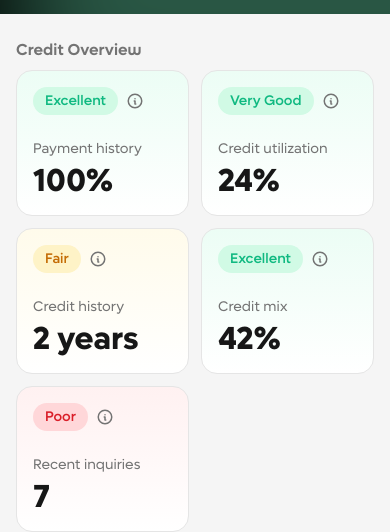
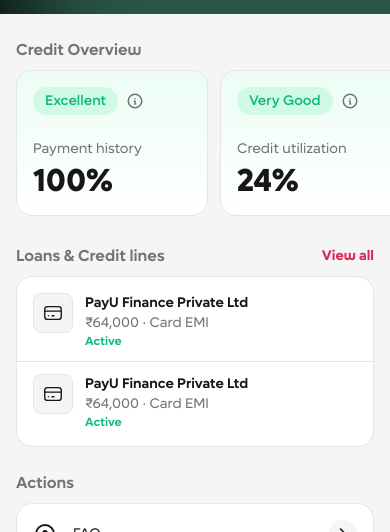
Before and after one commit to jothachil/credit-score-repo, a Next.js app: page /score in a window 390 px wide. Shown: the part 312-844 px from the top of the page. Built offline with nearby package versions, Linux system fonts and the light colour scheme.

Commit message:
Enhance ImpactCard layout by adjusting button width for better responsiveness. Update CreditScore component to implement a full-bleed horizontal scroll for impact factors, improving visual alignment and user experience.

```diff
--- a/app/score/page.js
+++ b/app/score/page.js
@@ -231,7 +231,7 @@
     <button
       type="button"
       onClick={onClick}
-      className={`flex cursor-pointer flex-col gap-6 rounded-2xl border border-border-primary bg-gradient-to-b to-background-primary p-4 text-left ${tone.card}`}
+      className={`flex w-48 shrink-0 snap-start cursor-pointer flex-col gap-6 rounded-2xl border border-border-primary bg-gradient-to-b to-background-primary p-4 text-left ${tone.card}`}
     >
       <div className="flex items-center justify-between gap-2">
         <span
@@ -431,8 +431,9 @@
           <h2 className="text-sm leading-6 font-semibold text-content-secondary">
             Credit Overview
           </h2>
-          {/* 2×3 grid — six impact factors, two per row. */}
-          <div className="grid grid-cols-2 gap-3">
+          {/* Full-bleed horizontal scroll: -mx-4/px-4 lets cards run to the
+              frame edge while the first card still aligns with the section. */}
+          <div className="-mx-4 flex snap-x snap-mandatory gap-3 overflow-x-auto overscroll-x-contain scroll-px-4 px-4 pb-1 [-ms-overflow-style:none] [scrollbar-width:none] [&::-webkit-scrollbar]:hidden">
             {IMPACTS.map((impact) => (
               <ImpactCard
                 key={impact.id}
```
